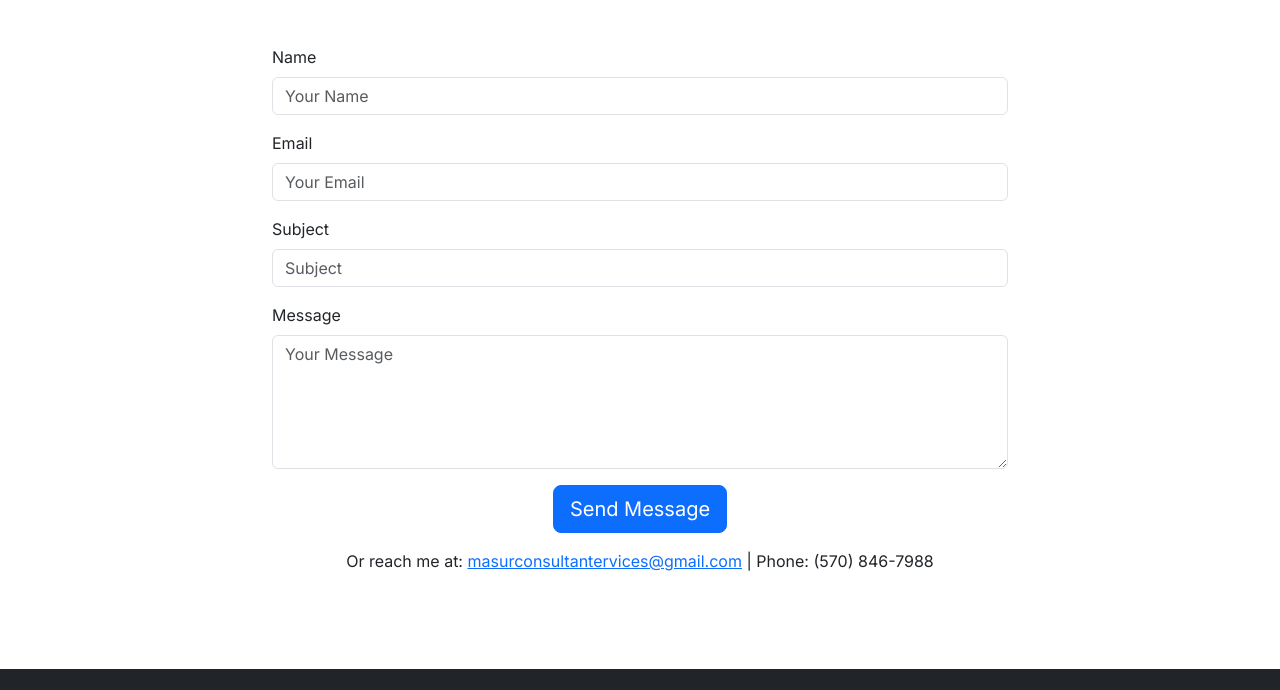
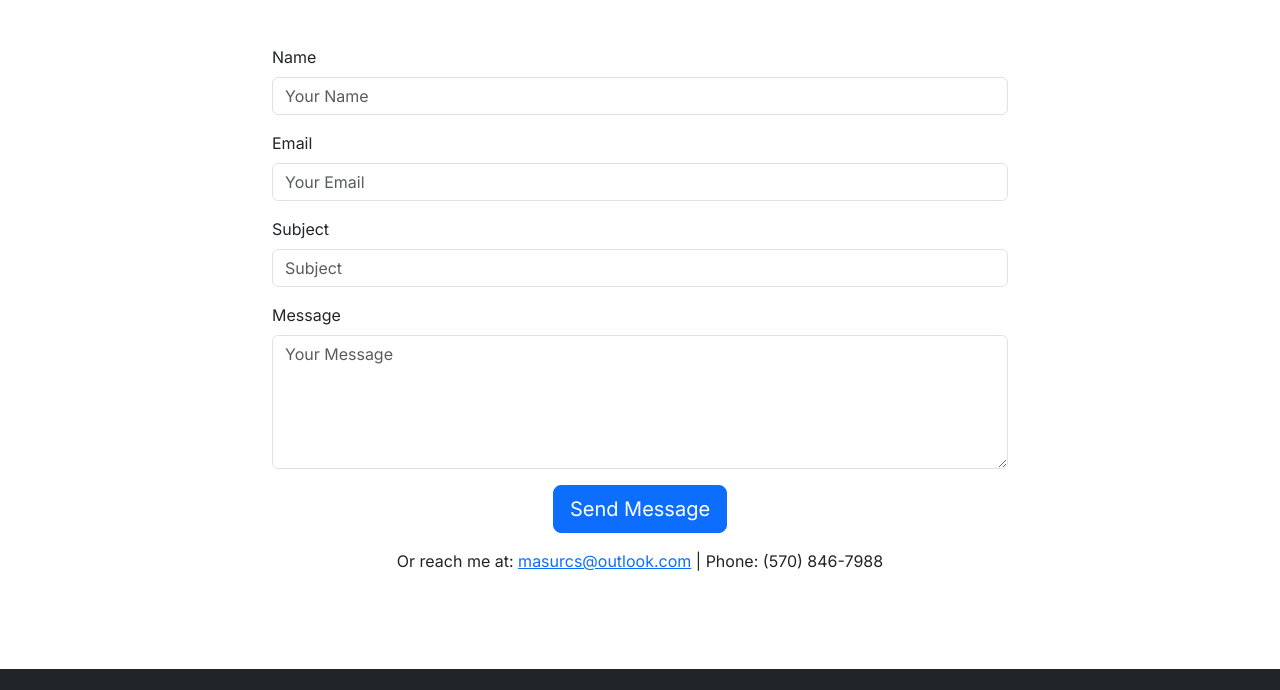
Before and after one commit to Jaymasur/MCS, a plain HTML site: page index.html in a window 1280 px wide. Shown: the part 2880-3570 px from the top of the page. Drawn offline with nearby package versions, Linux system fonts and the light colour scheme.

Commit message:
Update contact email in index.html

```diff
--- a/index.html
+++ b/index.html
@@ -238,7 +238,7 @@
             </div>
           </form>
           <div class="text-center mt-3">
-            <p>Or reach me at: <a href="mailto:masurconsultantervices@gmail.com">masurconsultantervices@gmail.com</a> | Phone: (570) 846-7988</p>
+            <p>Or reach me at: <a href="mailto:masurcs@outlook.com">masurcs@outlook.com</a> | Phone: (570) 846-7988</p>
           </div>
         </div>
       </div>
```
